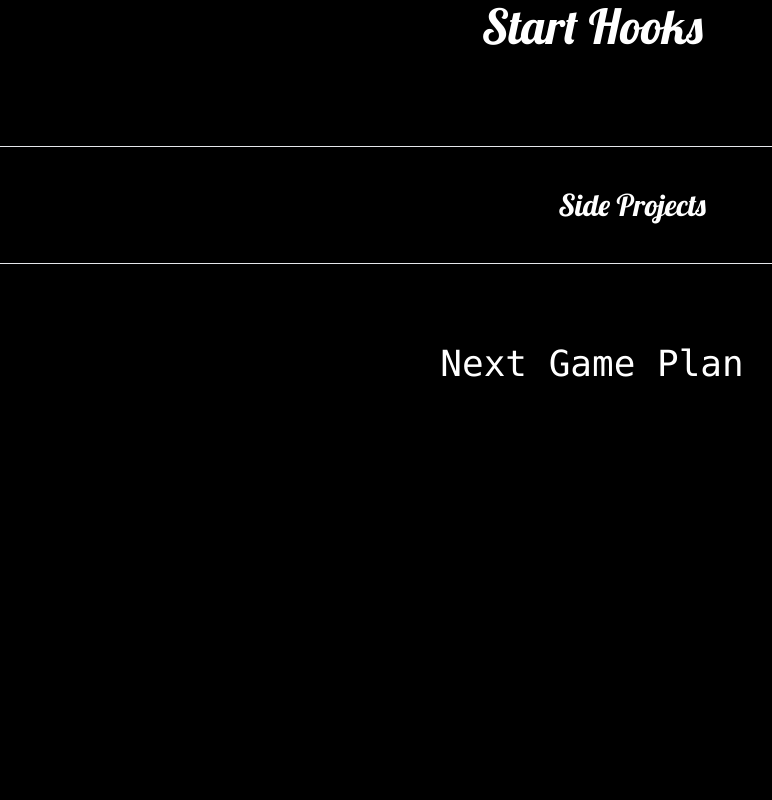
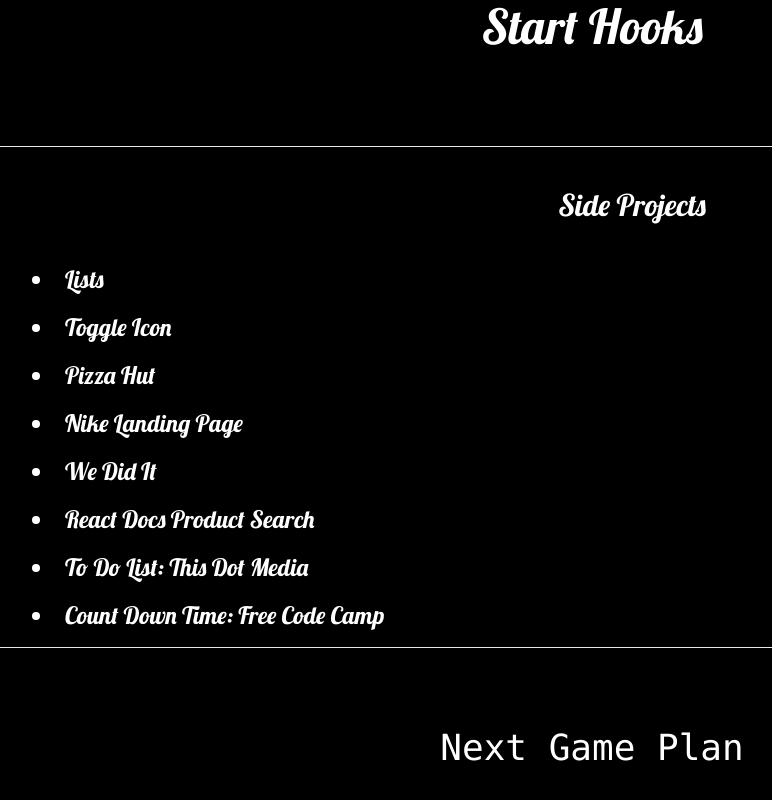
Before and after one commit to Davonne007-TX/game-plan, a React (Vite) app: page /gamePlan1 in a window 1280 px wide. Shown: the part 1470-2270 px from the top of the page, without its empty margins (48-820 px from the left). Before the commit the page ends 1902 px from the top, so only its background shows below. Built offline with nearby package versions, Linux system fonts and the light colour scheme; a web font is replaced by a local one.

Commit message:
feature: map over side projects

```diff
--- a/src/components/One/MoreExamples.jsx
+++ b/src/components/One/MoreExamples.jsx
@@ -2,7 +2,7 @@ import { Link } from "react-router-dom";
 
 export default function MoreExamples() {
   const mySideProjects = [
-    { id: 1, text: "Lists", link: "/links" },
+    { id: 1, text: "Lists", link: "/lists" },
     { id: 2, text: "Toggle Icon", link: "/toggle" },
     { id: 3, text: "Pizza Hut", link: "/pizzaHut" },
     { id: 4, text: "Nike Landing Page", link: "/random" },
@@ -17,10 +17,12 @@ export default function MoreExamples() {
       <hr />
       <section className="flex flex-col font-lobster ml-20 mt-10">
         <h2 className="text-3xl text-center mb-10">Side Projects</h2>
+        {mySideProjects.map((project) => (
+          <li key={project.id} className="text-2xl mb-4 hover:text-pink-400">
+            <Link to={project.link}>{project.text}</Link>
+          </li>
+        ))}
       </section>
     </>
   );
 }
-
-//note to self, make this easier to read with mapping over it instead
-//you got it..! 10.15.24
```
